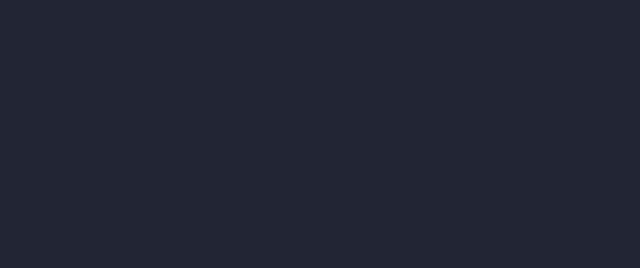
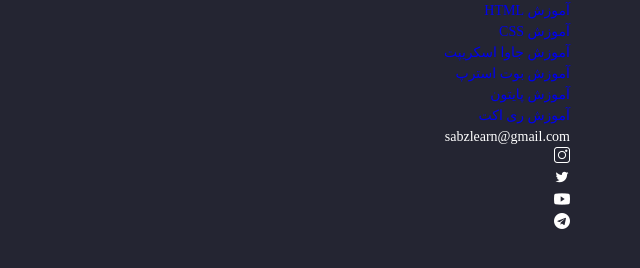
Before and after one commit to hassan-1381/sabzlearn.ir, a plain HTML site: page index.html in a window 1280 px wide. Shown: the whole page, without its empty margins (640-1280 px from the left). Drawn offline with Linux system fonts and the light colour scheme.

Commit message:
resovled conflict of index

```diff
--- a/index.html
+++ b/index.html
@@ -1,5 +1,5 @@
 <!DOCTYPE html>
-<html lang="en">
+<html lang="fa">
 
 <head>
     <meta charset="UTF-8">
@@ -24,14 +24,40 @@
 
     <!-- Start Header -->
     <header class="header">
+        <!-- Start Top Header -->
         <div class="top-header">
+            <div class="container">
+                <div class="top-header__wrapper">
+                    <ul class="top-header__menu">
+                        <li class="top-header__menu-item"><a href="#" class="top-header__menu-link">آموزش HTML</a></li>
+                        <li class="top-header__menu-item"><a href="#" class="top-header__menu-link">آموزش CSS</a></li>
+                        <li class="top-header__menu-item"><a href="#" class="top-header__menu-link">آموزش جاوا اسکریپت</a></li>
+                        <li class="top-header__menu-item"><a href="#" class="top-header__menu-link">آموزش بوت استرپ</a></li>
+                        <li class="top-header__menu-item"><a href="#" class="top-header__menu-link">آموزش پایتون</a></li>
+                        <li class="top-header__menu-item"><a href="#" class="top-header__menu-link">آموزش ری اکت</a></li>
+                    </ul>
+                    <div class="top-header__social-infos">
+                        <span class="top-header__gmail">sabzlearn@gmail.com</span>
+                        <ul class="top-header__social-icons">
+                            <li class="top-header__social-icons__item">
+                                <a href="#" class="top-header__social-icons__link"><img class="top-header-social-icons__img" src="./images/mainPageImages/icons/instagram-min.png" alt="social-icon-instagram"></a>
+                            </li>
+                            <li class="top-header__social-icons__item"><a href="#" class="top-header__social-icons__link"><img class="top-header-social-icons__img" src="./images/mainPageImages/icons/twitter-min.png" alt="social-icon-twitter"></a>
+                            </li>
+                            <li class="top-header__social-icons__item">
+                                <a href="#" class="top-header__social-icons__link"><img class="top-header-social-icons__img" src="./images/mainPageImages/icons/youtube-min.png" alt="social-icon-youtube"></a>
+                            </li>
+                            <li class="top-header__social-icons__item">
+                                <a href="#" class="top-header__social-icons__link"><img class="top-header-social-icons__img" src="./images/mainPageImages/icons/telegram-min.png" alt="social-icon-telegram"></a>
+                            </li>
+                        </ul>
+                    </div>
+                </div>
+            </div>
+        </div>
+        <!-- End Top Header -->
+        <div class="main-header">
             <div class="container"></div>
-        </div>
-        <div class="main-header">
-            <div class="container">
-
-
-            </div>
         </div>
     </header>
     <!-- End Header -->
@@ -39,9 +65,6 @@
     <main class="main"></main>
     <footer class="footer"></footer>
 
-
-
-
 </body>
 
 </html>
```
